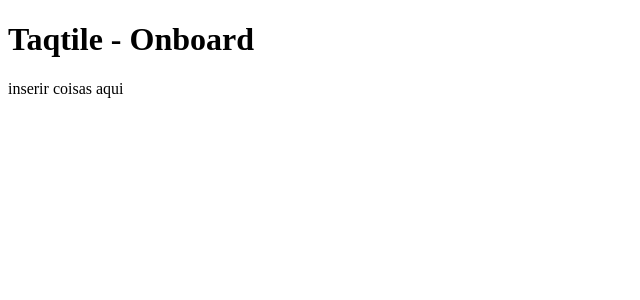
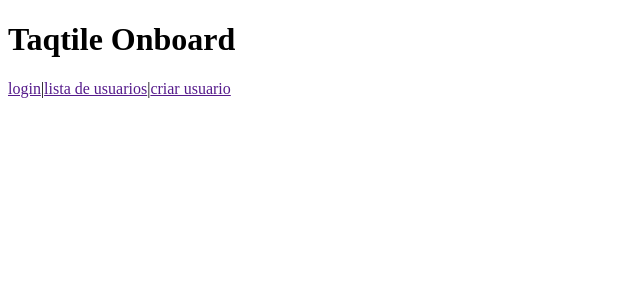
Before and after one commit to tibawatanabe/estags-2017-quad-2, an Angular app in the folder angular-onboard/: page / in a window 1280 px wide. Shown: the top 300 px of the page, without its empty margins (0-640 px from the left). Built offline with nearby package versions, Linux system fonts and the light colour scheme.

Commit message:
Added header

```diff
--- a/angular-onboard/src/app/app.component.html
+++ b/angular-onboard/src/app/app.component.html
@@ -1,4 +1,3 @@
 <div>
-  <h1>Taqtile - Onboard</h1>
-  <p>inserir coisas aqui</p>
+  <app-header></app-header>
 </div>
--- a/angular-onboard/src/app/app.module.ts
+++ b/angular-onboard/src/app/app.module.ts
@@ -4,10 +4,12 @@ import { FormsModule } from '@angular/forms';
 import { HttpModule } from '@angular/http';
 
 import { AppComponent } from './app.component';
+import { HeaderComponent } from './header/header.component';
 
 @NgModule({
   declarations: [
-    AppComponent
+    AppComponent,
+    HeaderComponent
   ],
   imports: [
     BrowserModule,
--- /dev/null
+++ b/angular-onboard/src/app/header/header.component.html
@@ -0,0 +1,12 @@
+<header id="header">
+  <div class="header-text">
+    <h1>Taqtile Onboard</h1>
+    <span class="header-nav">
+      <a href="">login</a>
+      <span class="divider">|</span>
+      <a href="">lista de usuarios</a>
+      <span class="divider">|</span>
+      <a href="">criar usuario</a>
+    </span>
+  </div>
+</header>
--- /dev/null
+++ b/angular-onboard/src/app/header/header.component.ts
@@ -0,0 +1,15 @@
+import { Component, OnInit } from '@angular/core';
+
+@Component({
+  selector: 'app-header',
+  templateUrl: './header.component.html',
+  styleUrls: ['./header.component.css']
+})
+export class HeaderComponent implements OnInit {
+
+  constructor() { }
+
+  ngOnInit() {
+  }
+
+}
```
Also changed, not shown: angular-onboard/src/app/header/header.component.css (added), 1 other file (tests, documents, lock files or other folders).
